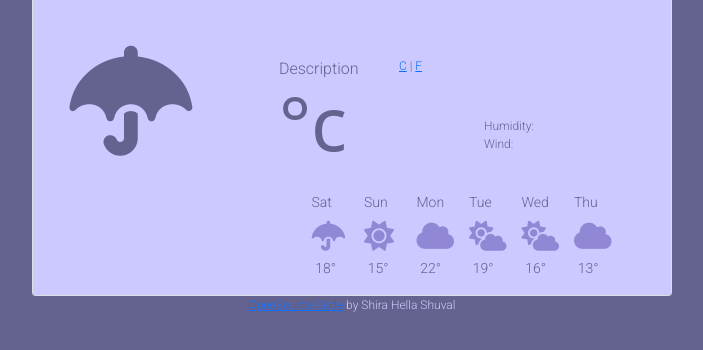
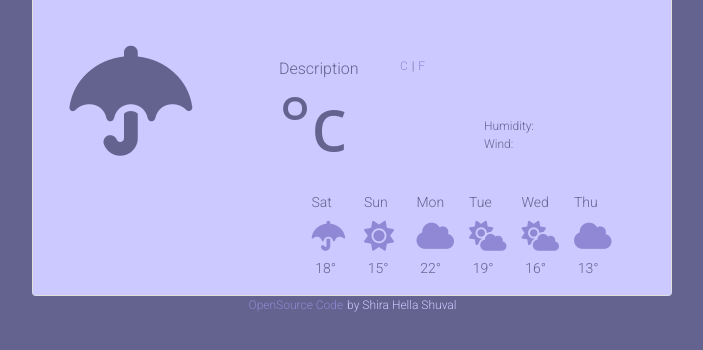
Before and after one commit to ShiraHella/purple-weather-app, a website built with Parcel: page index.html in a window 1280 px wide. Shown: the part 168-518 px from the top of the page, without its empty margins (288-991 px from the left). Built offline with nearby package versions, Linux system fonts and the light colour scheme.

Commit message:
Change OpenSource link styling

```diff
--- a/src/style.css
+++ b/src/style.css
@@ -98,3 +98,17 @@ body {
   font-family: "Roboto", sans-serif;
   text-align: center;
 }
+
+a {
+  outline: none;
+  text-decoration: none;
+  padding: 2px 1px 0;
+}
+
+a:link {
+  color: #9088d4;
+}
+
+a:visited {
+  color: #9088d4;
+}
```
